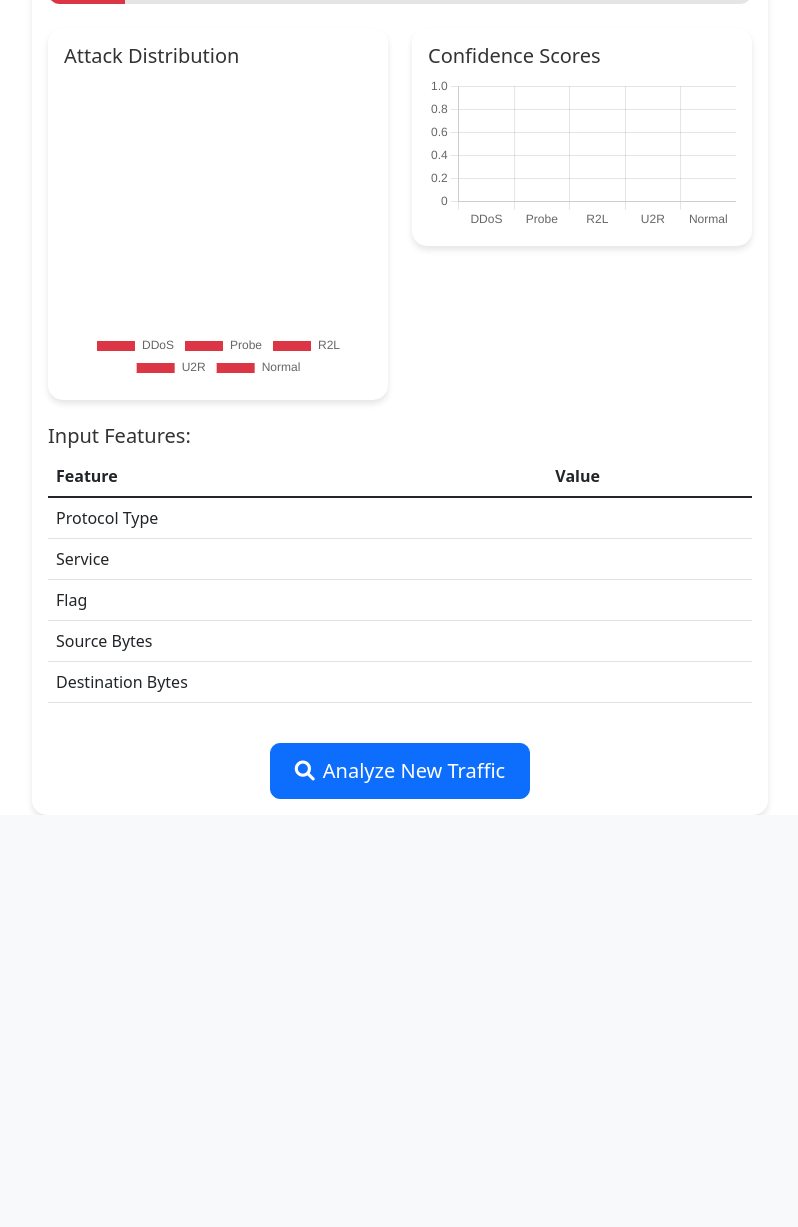
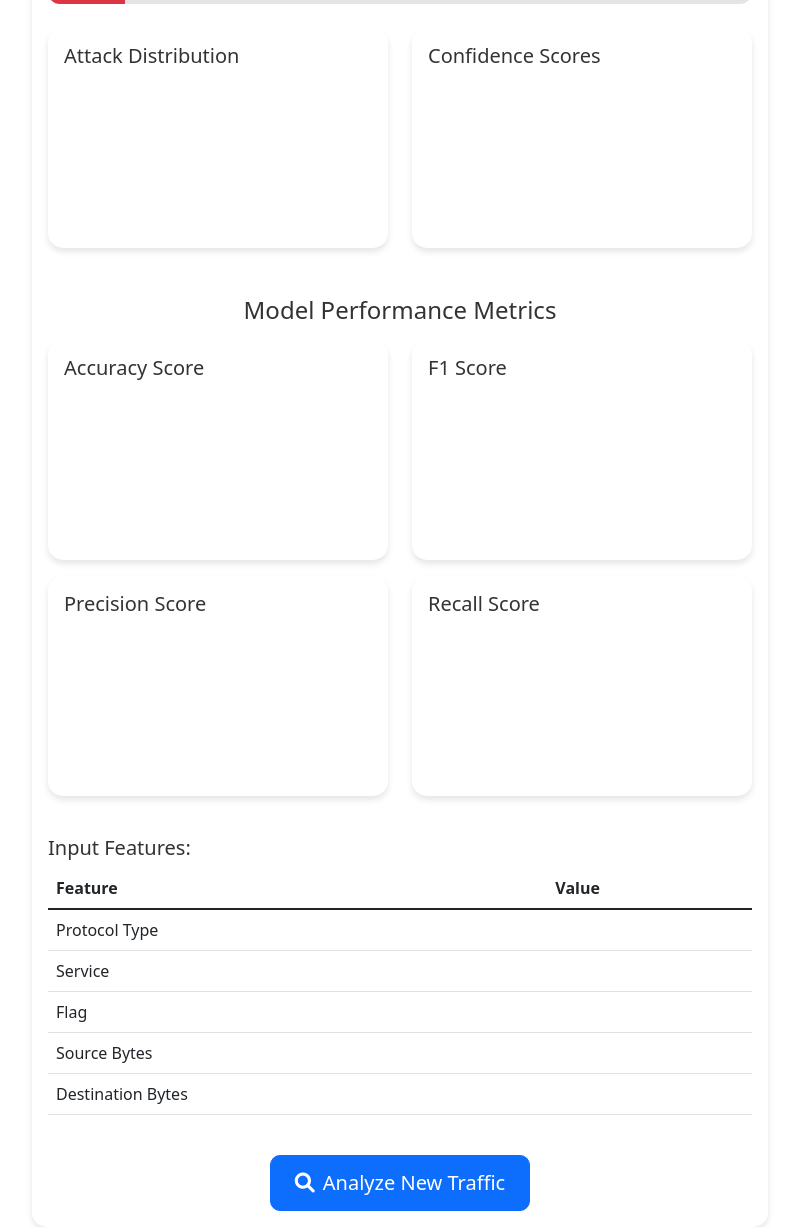
Before and after one commit to akalekurthi/Network-Security-Predictor, a Flask app: template templates/prediction.html in a window 1280 px wide. Shown: the part 454-1681 px from the top of the page, without its empty margins (240-1038 px from the left). Before the commit the page ends 1269 px from the top, so only its background shows below. Run offline with Flask 3, Linux system fonts and the light colour scheme; the template is opened without the code that fills it, so the values that code supplies are empty; a map, chart or similar area stays blank.

Commit message:
Assistant checkpoint: Add performance metric graphs to prediction results
Assistant generated file changes:
- utils.py: Add functions to calculate model performance metrics
- app.py: Update predict route to include performance metrics
- templates/prediction.html: Add performance metrics charts, Add performance metrics section, Add JavaScript for performance metric charts

---

User prompt:

Accuracy Graph,F1 Score,Precision Score,Recall Score.i want these kind of graphs for my inputs , after giving the inputs.

Replit-Commit-Author: Assistant
Replit-Commit-Session-Id: f2799808-afba-466d-afe2-49c4b4b4d2b6

```diff
--- a/templates/prediction.html
+++ b/templates/prediction.html
@@ -31,7 +31,7 @@
                 <!-- Classification Metrics -->
                 <div class="row mt-4">
                     <div class="col-md-6">
-                        <div class="card">
+                        <div class="card mb-4">
                             <div class="card-body">
                                 <h5 class="card-title">Attack Distribution</h5>
                                 <canvas id="attackDistribution"></canvas>
@@ -43,6 +43,45 @@
                             <div class="card-body">
                                 <h5 class="card-title">Confidence Scores</h5>
                                 <canvas id="confidenceScores"></canvas>
+                            </div>
+                        </div>
+                    </div>
+                </div>
+
+                <!-- Performance Metrics Section -->
+                <div class="row mt-4">
+                    <div class="col-12">
+                        <h4 class="text-center mb-3">Model Performance Metrics</h4>
+                    </div>
+                    <div class="col-md-6">
+                        <div class="card mb-3">
+                            <div class="card-body">
+                                <h5 class="card-title">Accuracy Score</h5>
+                                <canvas id="accuracyChart"></canvas>
+                            </div>
+                        </div>
+                    </div>
+                    <div class="col-md-6">
+                        <div class="card mb-3">
+                            <div class="card-body">
+                                <h5 class="card-title">F1 Score</h5>
+                                <canvas id="f1Chart"></canvas>
+                            </div>
+                        </div>
+                    </div>
+                    <div class="col-md-6">
+                        <div class="card mb-3">
+                            <div class="card-body">
+                                <h5 class="card-title">Precision Score</h5>
+                                <canvas id="precisionChart"></canvas>
+                            </div>
+                        </div>
+                    </div>
+                    <div class="col-md-6">
+                        <div class="card mb-3">
+                            <div class="card-body">
+                                <h5 class="card-title">Recall Score</h5>
+                                <canvas id="recallChart"></canvas>
                             </div>
                         </div>
                     </div>
@@ -148,6 +187,110 @@ document.addEventListener('DOMContentLoaded', function() {
             scales: {
                 y: {
                     beginAtZero: true,
+                    max: 1.0
+                }
+            }
+        }
+    });
+
+    // Performance Metrics Charts
+    const performanceMetrics = {{ performance_metrics|tojson }};
+
+    // Accuracy Chart
+    new Chart(document.getElementById('accuracyChart'), {
+        type: 'bar',
+        data: {
+            labels: performanceMetrics.classifiers,
+            datasets: [{
+                label: 'Accuracy Score',
+                data: performanceMetrics.accuracy,
+                backgroundColor: '#4e73df',
+                borderWidth: 1
+            }]
+        },
+        options: {
+            responsive: true,
+            scales: {
+                y: {
+                    beginAtZero: true,
+                    max: 1.0
+                }
+            }
+        }
+    });
+
+    // F1 Score Chart
+    new Chart(document.getElementById('f1Chart'), {
+        type: 'bar',
+        data: {
+            labels: performanceMetrics.classifiers,
+            datasets: [{
+                label: 'F1 Score',
+                data: performanceMetrics.f1_score,
+                backgroundColor: '#e83e8c',
+                borderWidth: 1
+            }]
+        },
+        options: {
+            responsive: true,
+            scales: {
+                y: {
+                    beginAtZero: true,
+                    max: 1.0
+                }
+            }
+        }
+    });
+
+    // Precision Chart
+    new Chart(document.getElementById('precisionChart'), {
+        type: 'bar',
+        data: {
+            labels: performanceMetrics.classifiers,
+            datasets: [{
+                label: 'Precision Score',
+                data: performanceMetrics.precision,
+                backgroundColor: '#fd7e14',
+                borderWidth: 1
+            }]
+        },
+        options: {
+            responsive: true,
+            scales: {
+                y: {
+                    beginAtZero: true,
+                    max: 1.0
+                }
+            }
+        }
+    });
+
+    // Recall Chart
+    new Chart(document.getElementById('recallChart'), {
+        type: 'bar',
+        data: {
+            labels: performanceMetrics.classifiers,
+            datasets: [{
+                label: 'Recall Score',
+                data: performanceMetrics.recall,
+                backgroundColor: '#20c9a6',
+                borderWidth: 1
+            }]
+        },
+        options: {
+            responsive: true,
+            scales: {
+                y: {
+                    beginAtZero: true,
+                    max: 1.0
+                }
+            }
+        }
+    });s: {
+            responsive: true,
+            scales: {
+                y: {
+                    beginAtZero: true,
                     max: 1
                 }
             },
```
Also changed, not shown: app.py (+6 -1 lines), utils.py (+24 -0 lines).
